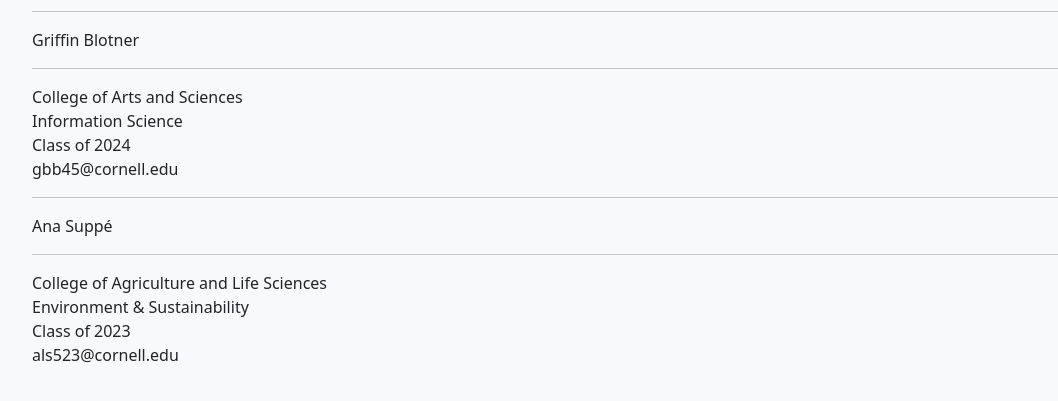
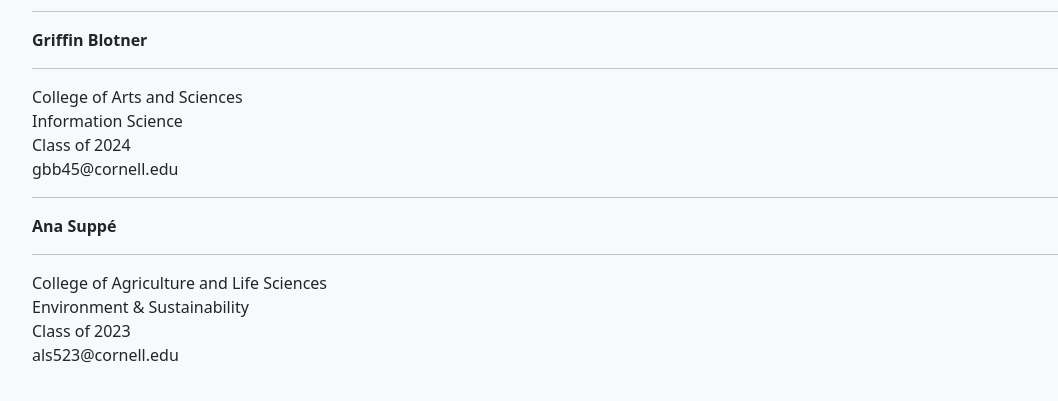
Before and after one commit to ewastecornell/ewaste.github.io, a plain HTML site: page about.html in a window 1280 px wide. Shown: the part 231-632 px from the top of the page, without its empty margins (28-1086 px from the left). Drawn offline with Linux system fonts and the light colour scheme.

Commit message:
Bold Names

```diff
--- a/about.html
+++ b/about.html
@@ -34,12 +34,12 @@
         </h1>
         <p class="col-md-8 fs-4">
             <hr>
-            Griffin Blotner
+           <strong> Griffin Blotner </strong>
             <hr>
             College of Arts and Sciences <br> Information Science <br> Class of 2024 <br>
             gbb45@cornell.edu
             <hr>
-            Ana Suppé
+            <strong>Ana Suppé</strong>
             <hr>
             College of Agriculture and Life Sciences <br> Environment & Sustainability <br> Class of 2023
             <br>  als523@cornell.edu
```
